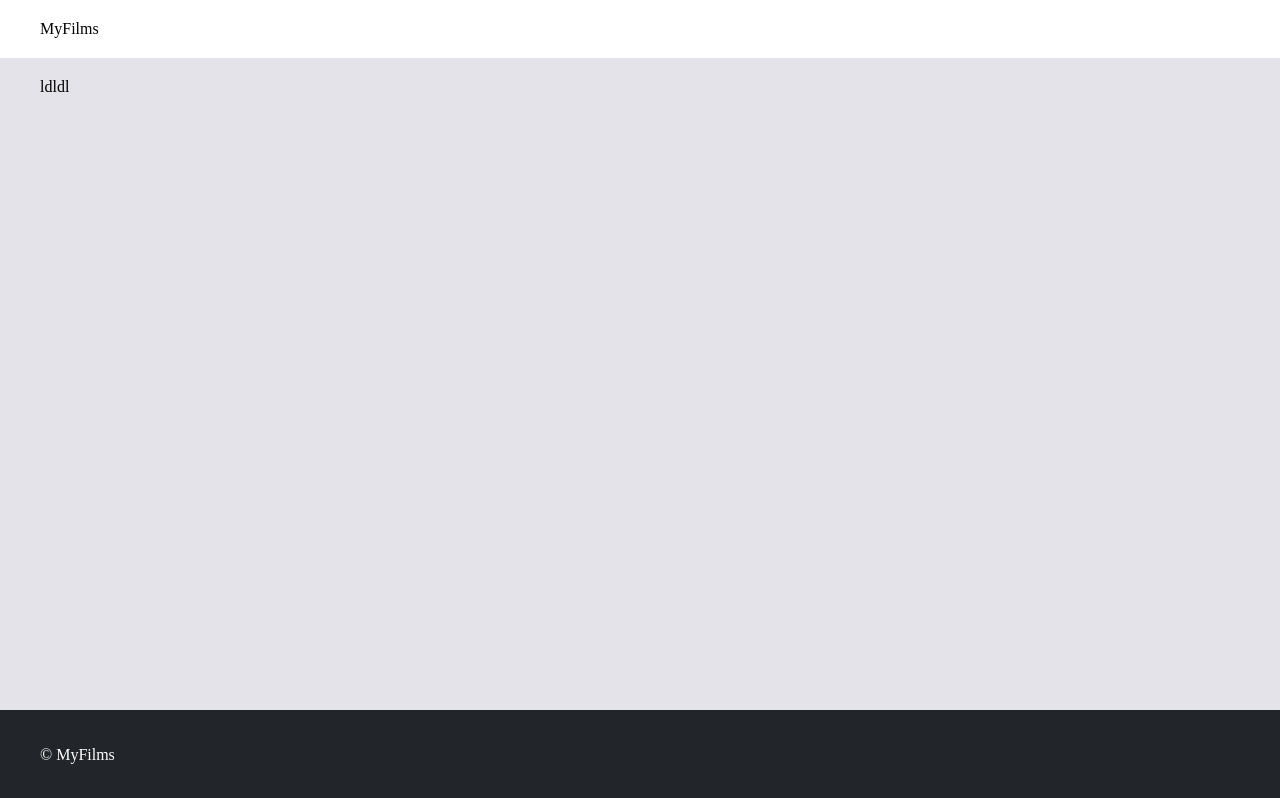
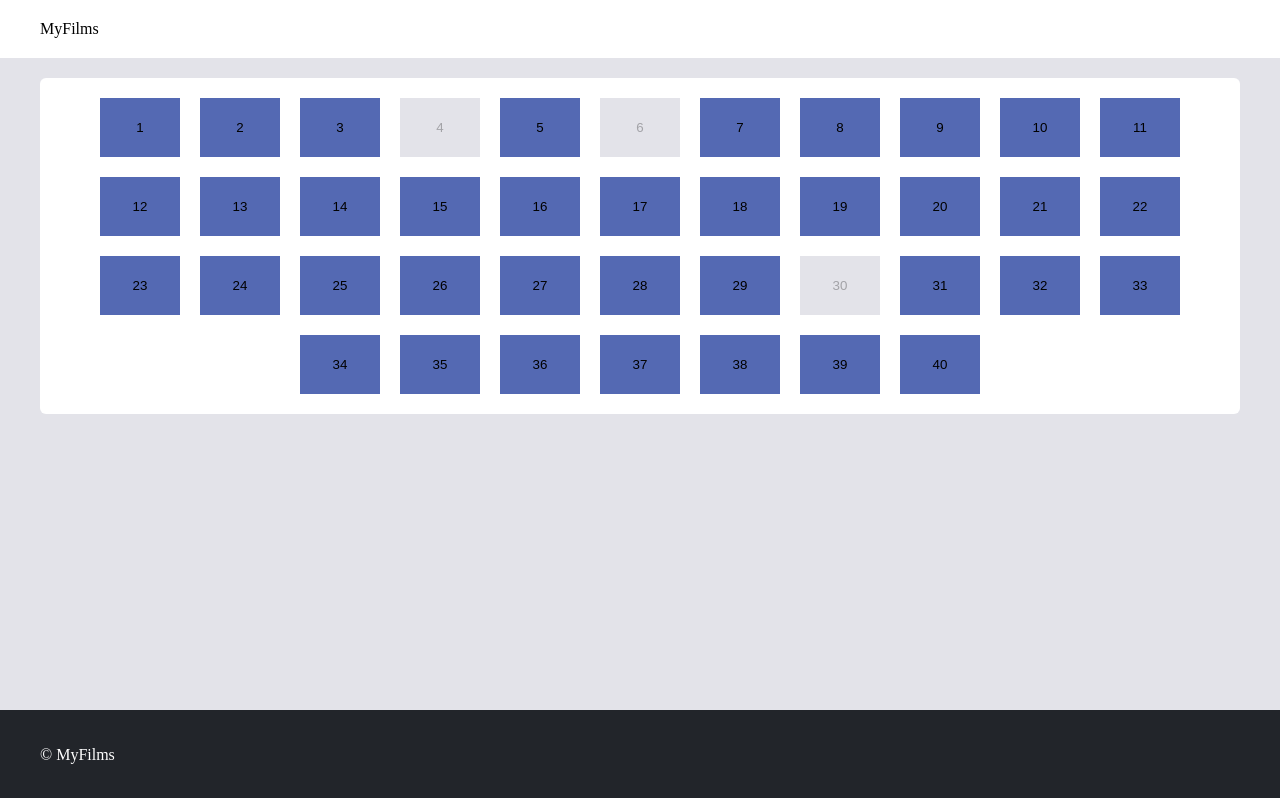
Before and after one commit to Sadnessa/cinema-site, a Vue app: page /cinema-site/seat-booking in a window 1280 px wide. Built offline with nearby package versions, Linux system fonts and the light colour scheme.

Commit message:
Added SeatSelect component to SeatBooking page.

```diff
--- a/src/components/pages/SeatBooking.vue
+++ b/src/components/pages/SeatBooking.vue
@@ -1,7 +1,11 @@
 <template>
   <section class="seat-booking">
     <div class="container">
-      ldldl
+      <SeatSelect :seatsCount="40" :bookedSeats="[30, 4, 6]"/>
     </div>
   </section>
 </template>
+
+<script setup lang="ts">
+  import SeatSelect from '../base/SeatSelect.vue';
+</script>
```
